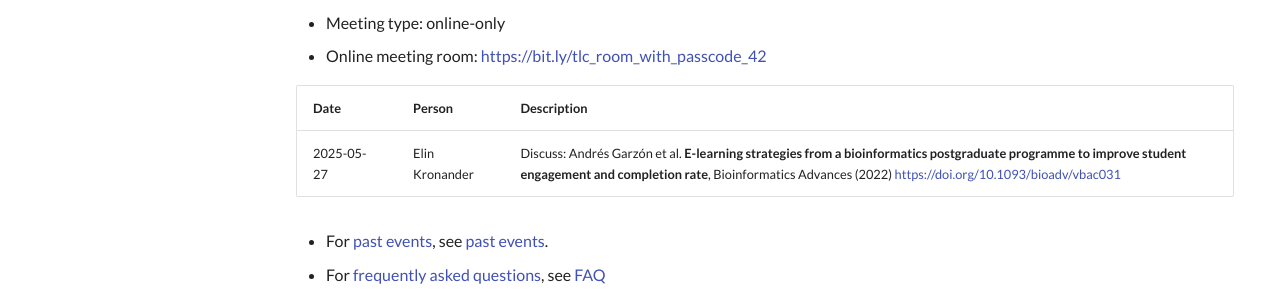
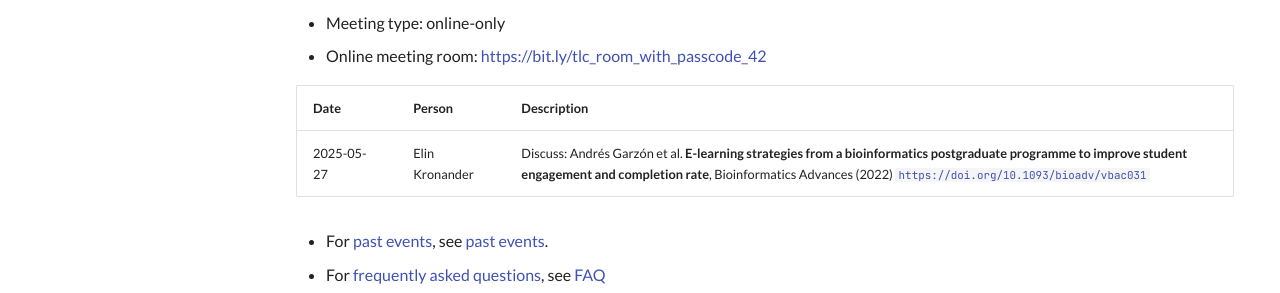
Before and after one commit to NBISweden/teaching_literature_club, an MkDocs documentation site: the page built from docs/README.md, in a window 1280 px wide. Shown: the part 471-764 px from the top of the page. Built offline with MkDocs 1.6.1 and Material for MkDocs 9.7.7, drawn with Linux system fonts in a browser that asks for light colours; comment, search, counter and statistics services are not loaded.

```diff
--- a/docs/README.md
+++ b/docs/README.md
@@ -27,7 +27,7 @@
 
 Date      |Person           |Description
 ----------|-----------------|-----------------------------------------------------------------------------------
-2025-05-27|Elin Kronander   |Discuss: Andrés Garzón et al. **E-learning strategies from a bioinformatics postgraduate programme to improve student engagement and completion rate**, Bioinformatics Advances (2022) [https://doi.org/10.1093/bioadv/vbac031](https://doi.org/10.1093/bioadv/vbac031)
+2025-05-27|Elin Kronander   |Discuss: Andrés Garzón et al. **E-learning strategies from a bioinformatics postgraduate programme to improve student engagement and completion rate**, Bioinformatics Advances (2022) [`https://doi.org/10.1093/bioadv/vbac031`](https://doi.org/10.1093/bioadv/vbac031)
 
 <!-- markdownlint-enable MD013 -->
 
```
Also changed, not shown: .wordlist.txt.
